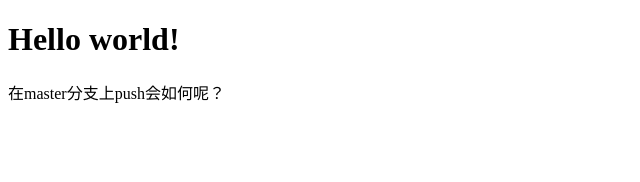
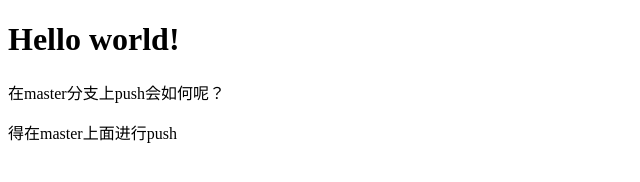
Before and after one commit to nancywang926/hello-world, a plain HTML site: page index.html in a window 1280 px wide. Shown: the whole page, without its empty margins (0-640 px from the left). Drawn offline with Linux system fonts and the light colour scheme.

Commit message:
得在master分支上进行

```diff
--- a/index.html
+++ b/index.html
@@ -9,5 +9,6 @@
 <body>
    <h1> Hello world!</h1>
    <p>在master分支上push会如何呢？</p>
+   <p>得在master上面进行push</p>
 </body>
 </html>
```
